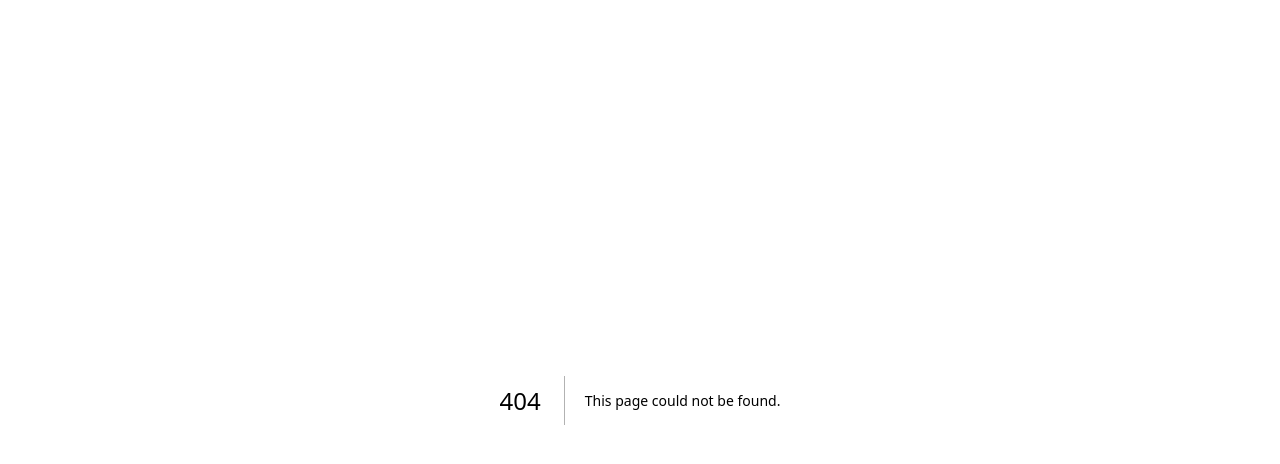
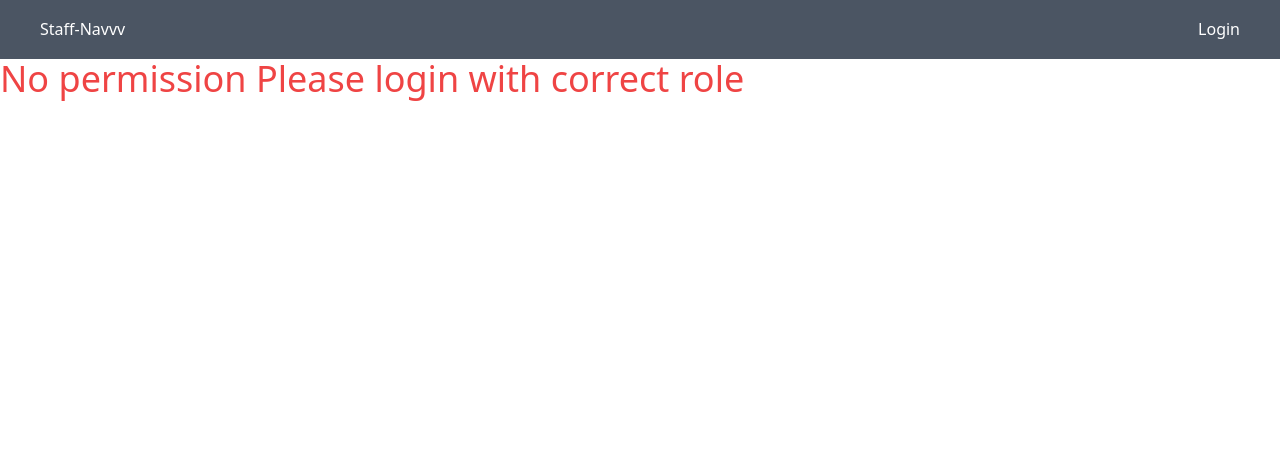
Before and after one commit to TeeThanakit/mariana-hotel, a Next.js app in the folder frontend/: page /employee/denied in a window 1280 px wide. Before the commit this address had no page. Shown: the top 464 px of the page. Built offline with nearby package versions, Linux system fonts and the light colour scheme; no server answers.

Commit message:
add: denied page for miss permission

```diff
--- /dev/null
+++ b/frontend/app/employee/denied/page.js
@@ -0,0 +1,7 @@
+export default function DeniedPage() {
+  return (
+    <div className="text-red-500 text-4xl">
+      <h1>No permission Please login with correct role</h1>
+    </div>
+  );
+}
```
